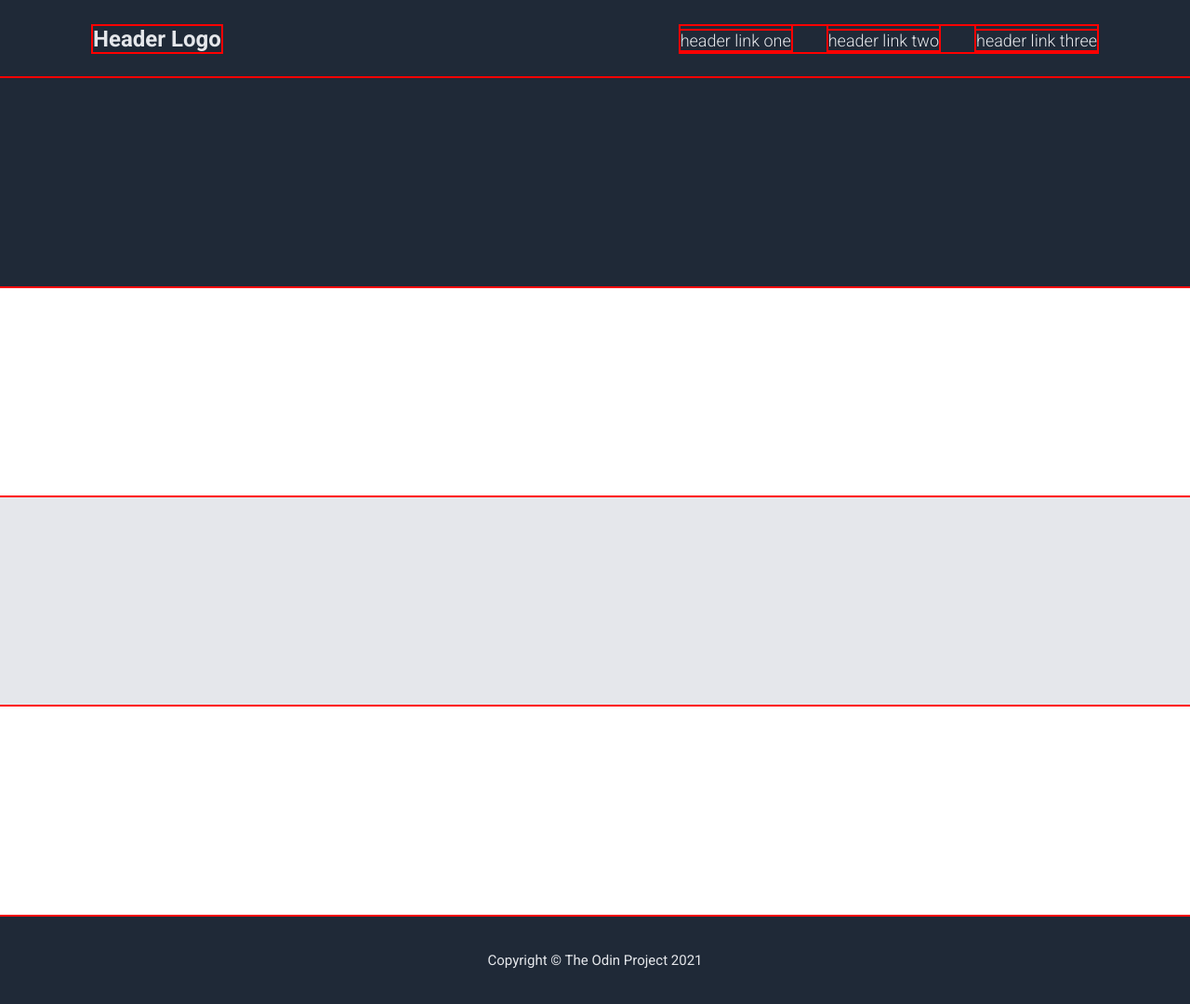
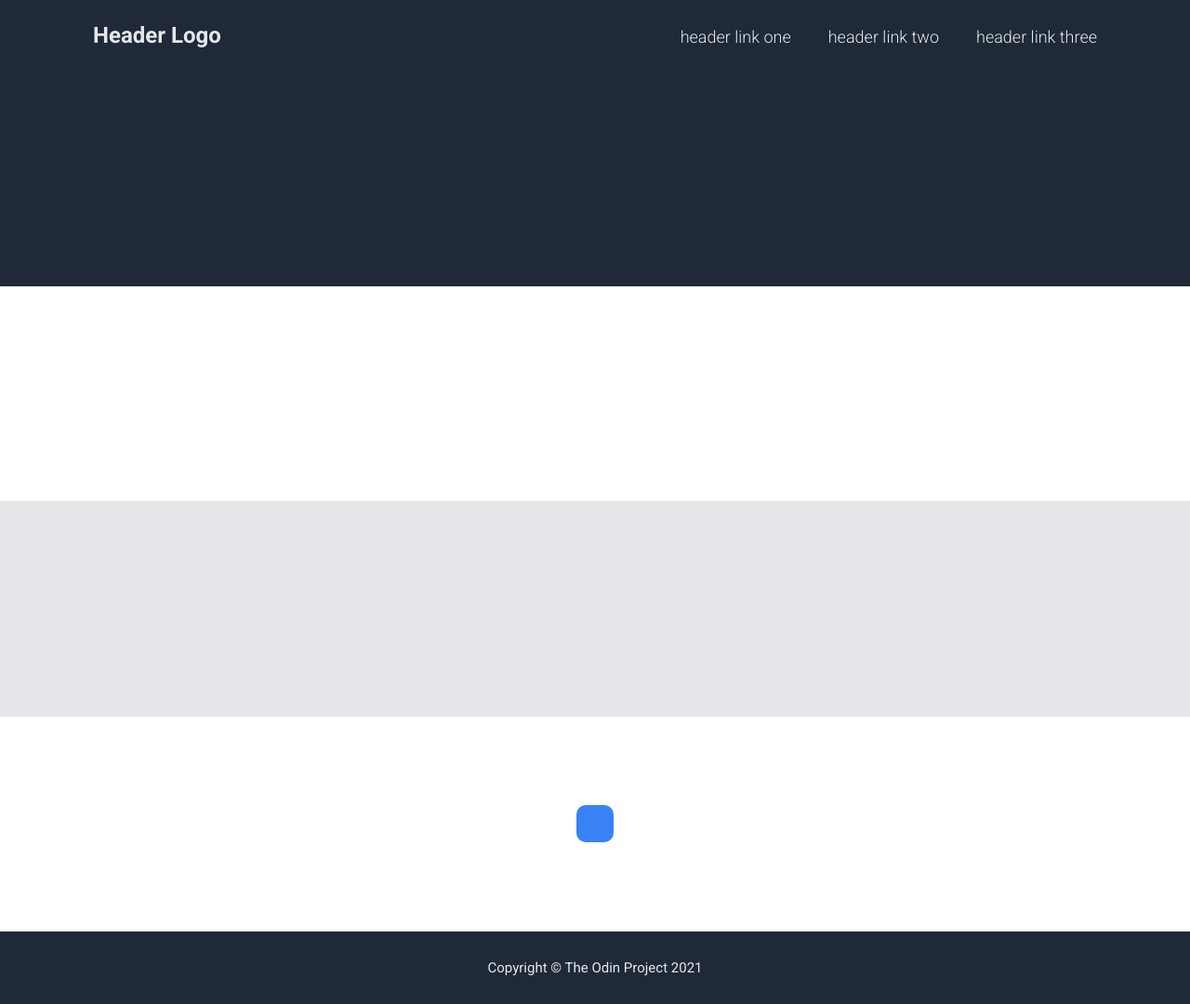
Before and after one commit to AaronHamHub/odin-landing, a plain HTML site: page index.html in a window 1280 px wide. Shown: the whole page at 93% size. Drawn offline with Linux system fonts and the light colour scheme.

Commit message:
Start on call to action section, added block with rounded corners

```diff
--- a/index.html
+++ b/index.html
@@ -8,7 +8,7 @@
 </head>
 <body>
     <div class="header">
-        <div>Header Logo</div>
+        <P>Header Logo</P>
         <ul>
             <li><a href="#">header link one</a></li>
             <li><a href="#">header link two</a></li>
@@ -18,7 +18,9 @@
     <div class="hero"></div>
     <div class="info"></div>
     <div class="quote"></div>
-    <div class="call-to-action"></div>
+    <div class="call-to-action">
+        <div class="call-section"></div>
+    </div>
     <div class="footer">Copyright © The Odin Project 2021</div>
 </body>
 </html>
--- a/styles.css
+++ b/styles.css
@@ -1,8 +1,8 @@
 @import url('https://fonts.googleapis.com/css2?family=Roboto:ital,wght@0,100..900;1,100..900&display=swap');
 
-* {
+/* {
     outline: 2px solid red;
-}
+}*/
 
 body {
     font-family: "Roboto", sans-serif;
@@ -26,11 +26,11 @@ body {
 }
 
 .header, .footer {
-    flex: 0.25 1 auto;;
+    flex: 0.25 1 0;
 }
 
 .hero, .info, .quote, .call-to-action {
-    flex: 1 1 auto;
+    flex: 1 1 0;
 }
 
 .header {
@@ -67,3 +67,15 @@ body {
     color: #E5E7EB;
     font-size: 15px;
 }
+
+.call-to-action {
+    display: flex;
+    justify-content: center;
+    align-items: center;
+}
+
+.call-section {
+    background-color: #3882f6;
+    padding: 20px;
+    border-radius: 10px;
+}
```
